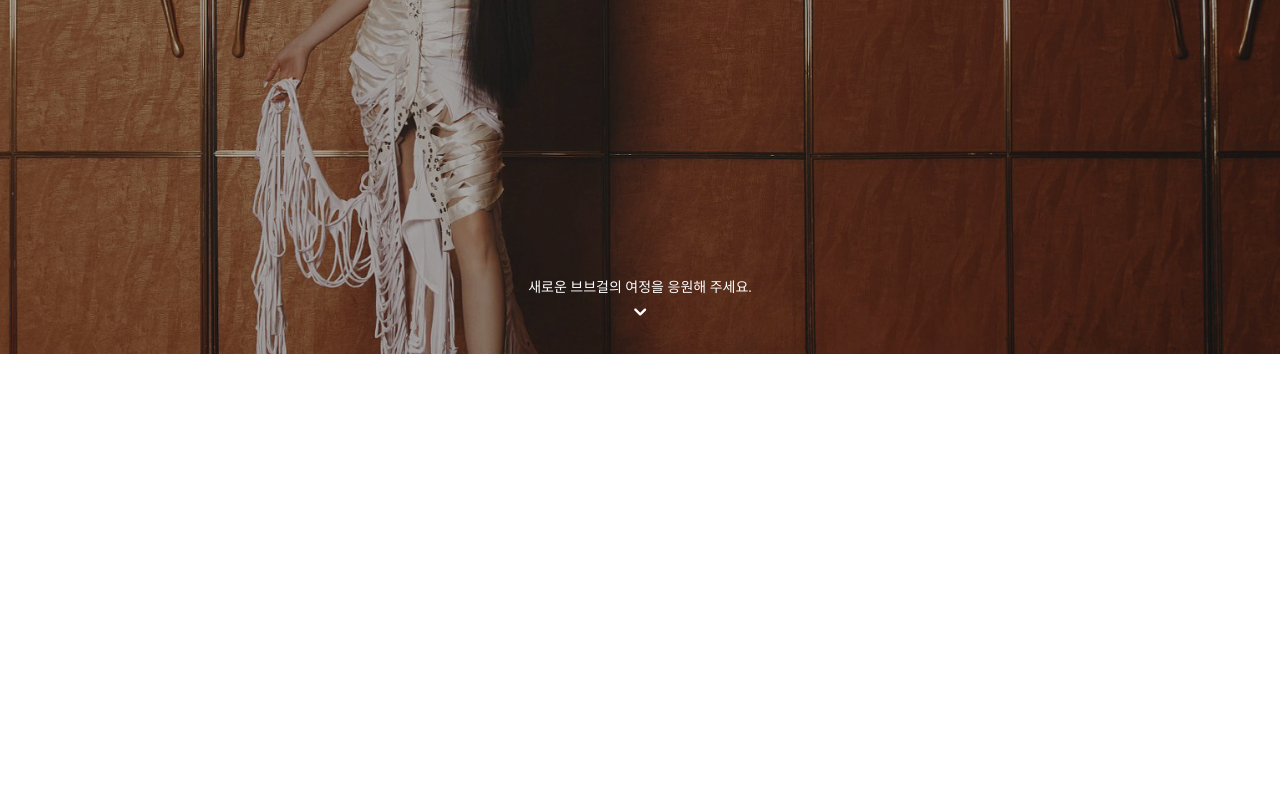
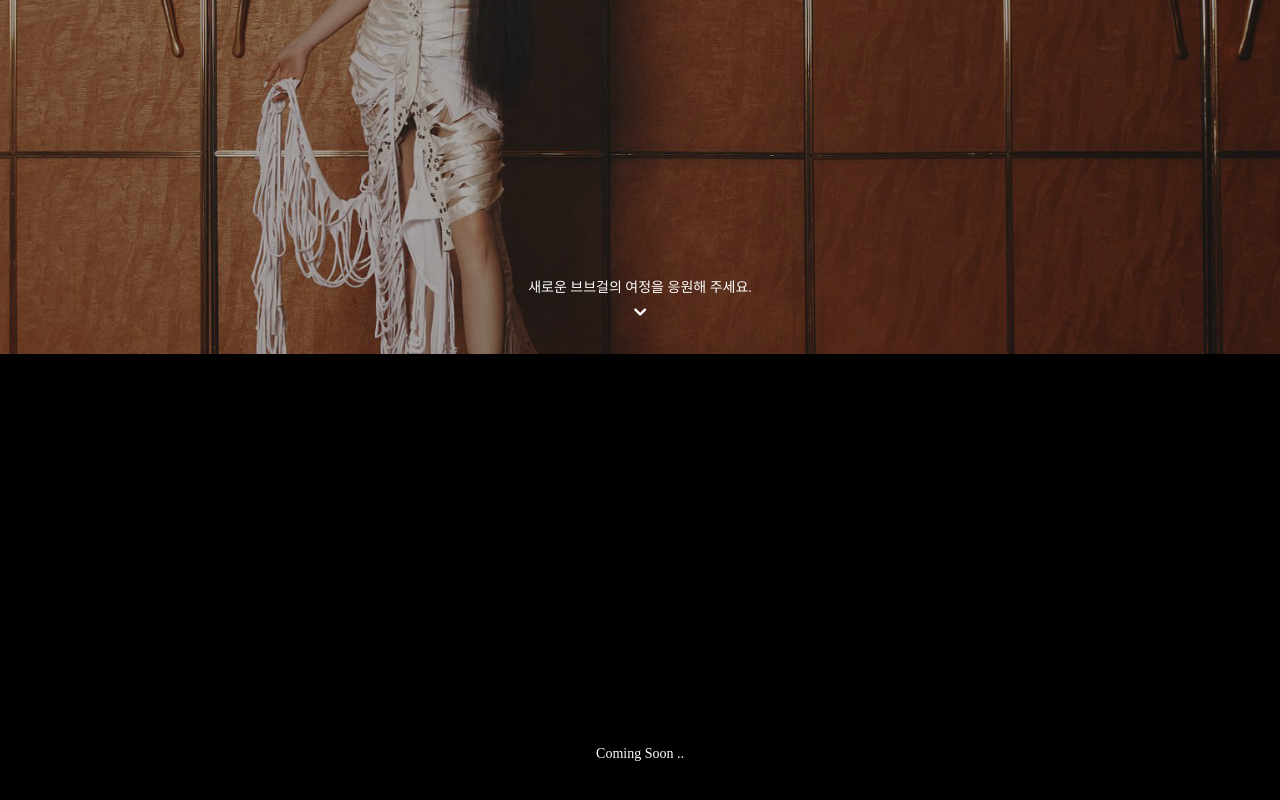
Before and after one commit to jiwooproity/bb-girls-fansite, a Next.js app: page / in a window 1280 px wide. Shown: the part 446-1246 px from the top of the page. Before the commit the page ends 800 px from the top, so only its background shows below. Built offline with nearby package versions, Linux system fonts and the light colour scheme; a web font is replaced by a local one.

Commit message:
Feat: Header 배경 색상 동적 변경 기능 및 두번째 컨텐츠 영역 추가

```diff
--- a/src/page/main/index.tsx
+++ b/src/page/main/index.tsx
@@ -1,7 +1,13 @@
+import Member from './ui/member';
 import Slider from './ui/slider';
 
 const Main = () => {
-  return <Slider />;
+  return (
+    <>
+      <Slider />
+      <Member />
+    </>
+  );
 };
 
 export default Main;
--- /dev/null
+++ b/src/page/main/style/member.css
@@ -0,0 +1,14 @@
+.main-member-container {
+  width: 100%;
+  height: 100vh;
+  display: flex;
+  justify-content: center;
+  align-items: center;
+  background-color: black;
+}
+
+.main-member-container > span {
+  font-size: var(--small-font-size);
+  line-height: var(--small-font-size);
+  color: white;
+}
--- /dev/null
+++ b/src/page/main/ui/member.tsx
@@ -0,0 +1,11 @@
+import '../style/member.css';
+
+const Member = () => {
+  return (
+    <div className="main-member-container">
+      <span>Coming Soon ..</span>
+    </div>
+  );
+};
+
+export default Member;
--- a/src/widgets/header/index.tsx
+++ b/src/widgets/header/index.tsx
@@ -1,16 +1,27 @@
+'use client';
+
 import './style/navigation.css';
 
 import Image from 'next/image';
 import Link from 'next/link';
 
 import menu from './data/menu.json';
+import useScroll from './lib/use-scroll';
 
 const Header = () => {
+  const [headerRef] = useScroll();
+
   return (
-    <div id="header" className="header">
+    <div id="header" className="header" ref={headerRef}>
       <nav id="nav" className="navigation">
         <h1 className="logo">
-          <Image src="/svgs/logo.svg" width={94} height={30} alt="logo" />
+          <Image
+            src="/svgs/logo.svg"
+            width={94}
+            height={30}
+            priority
+            alt="logo"
+          />
         </h1>
         <ul className="nav-menu">
           {menu.map(item => (
--- /dev/null
+++ b/src/widgets/header/lib/use-scroll.ts
@@ -0,0 +1,37 @@
+import { RefObject, useEffect, useRef } from 'react';
+
+type ScrollHooksType = () => [RefObject<HTMLDivElement>];
+
+const useScroll: ScrollHooksType = () => {
+  const timer = useRef<NodeJS.Timeout>();
+  const header = useRef<HTMLDivElement>(null);
+
+  useEffect(() => {
+    const changeHeader = () => {
+      const current = header.current as HTMLDivElement;
+      const scrollTop = document.querySelector('html')?.scrollTop as number;
+
+      timer.current = setTimeout(() => {
+        current.style.backgroundColor = scrollTop > 0 ? 'black' : 'transparent';
+      }, 100);
+    };
+
+    const scrollEvent = () => {
+      if (timer.current) {
+        clearTimeout(timer.current);
+        changeHeader();
+      } else {
+        changeHeader();
+      }
+    };
+
+    window.addEventListener('scroll', scrollEvent);
+    return () => {
+      window.removeEventListener('scroll', scrollEvent);
+    };
+  }, []);
+
+  return [header];
+};
+
+export default useScroll;
--- a/src/widgets/header/style/navigation.css
+++ b/src/widgets/header/style/navigation.css
@@ -4,11 +4,13 @@
   display: flex;
   justify-content: center;
   align-items: center;
-  position: absolute;
+  position: fixed;
   top: 0px;
   left: 0px;
   right: 0px;
   z-index: 9999;
+  background-color: transparent;
+  transition: background-color 0.5s ease;
 }
 
 .header > .navigation {
```
